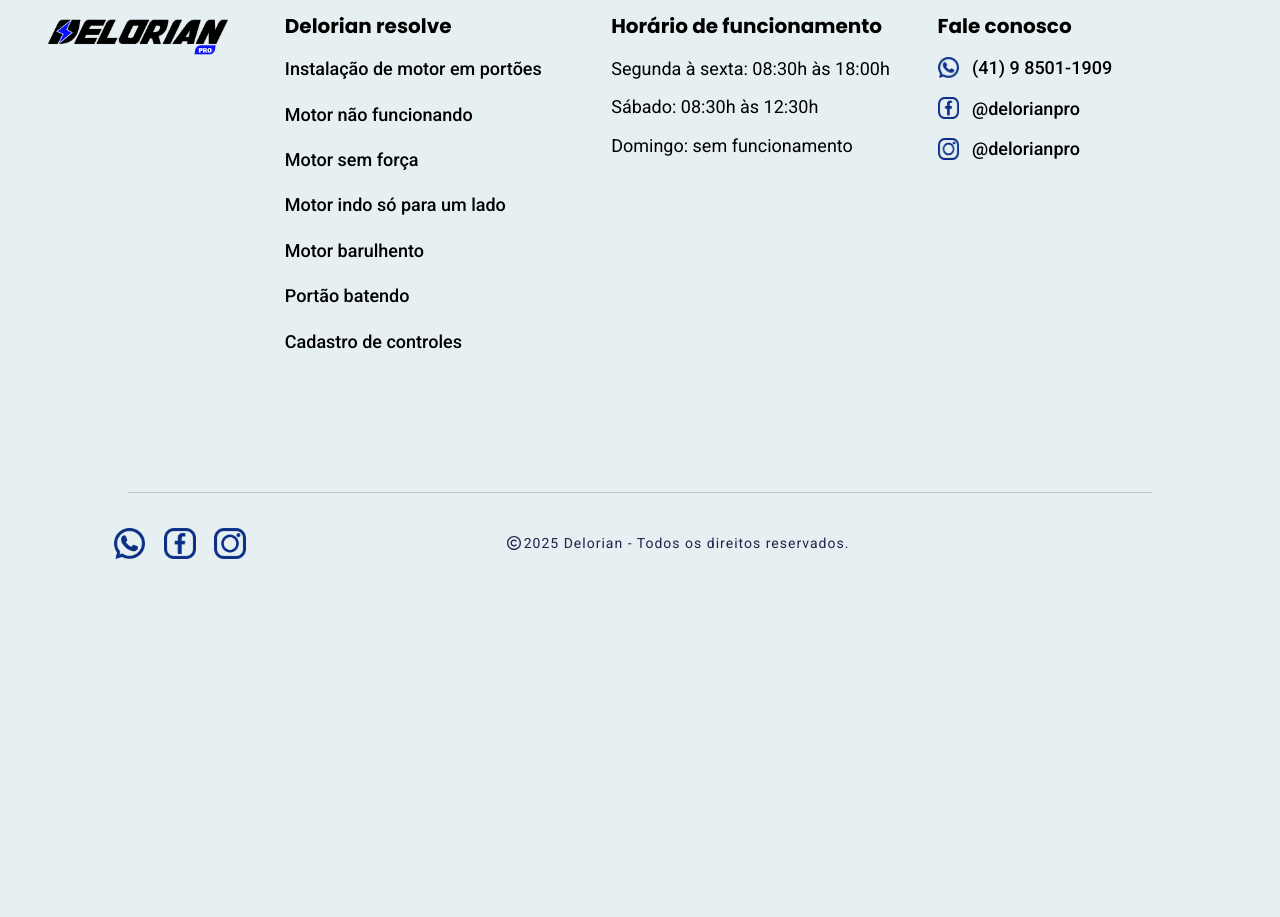
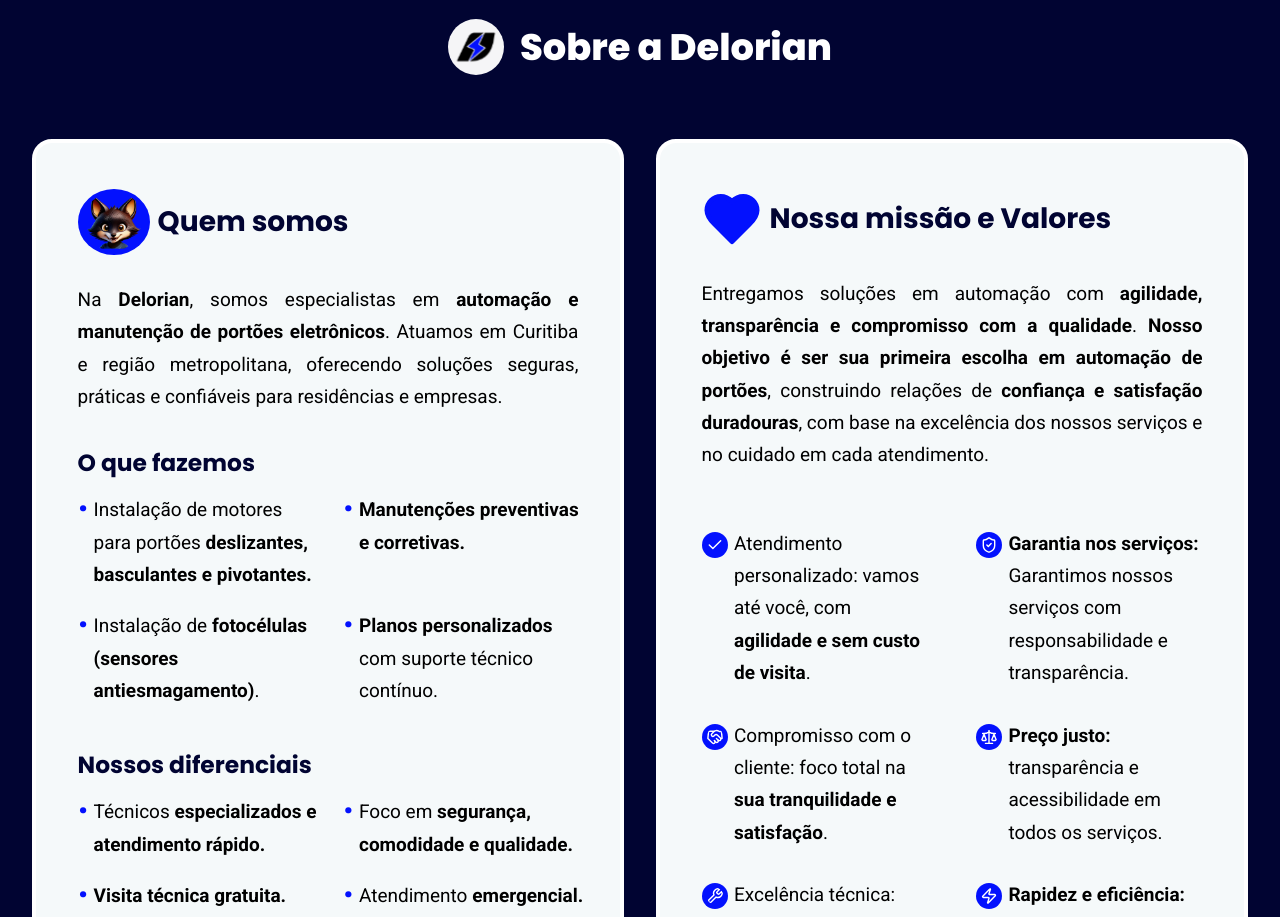
Before and after one commit to delorianpro/delorianpro-landing-ofc, a Next.js app: page / in a window 1280 px wide. Shown: the part 8680-9597 px from the top of the page. Before the commit the page ends 9369 px from the top, so only its background shows below. Built offline with nearby package versions, Linux system fonts and the light colour scheme.

Commit message:
Adiciona componente sobre a Delorian

```diff
--- a/src/app/page.tsx
+++ b/src/app/page.tsx
@@ -10,6 +10,7 @@
 import { MarcasParceiras } from "@/components/marcasParceiras/MarcasParceiras";
 import { Orcamento } from "@/components/orcamentoGratis/OrcamentoGratis";
 import { PlansDelorian } from "@/components/plans/PlansDelorian";
+import { SobreNos } from "@/components/sobreNos/SobreNos";
 import { SolucoesDelorian } from "@/components/solucoesDelorian/SolucoesDelorian";
 
 export default function Home() {
@@ -25,6 +26,7 @@
       <CardList />
       <MarcasParceiras />
       <Faq />
+      <SobreNos />
       <InfoSection />
       <Footer />
       <FloatingWhatsAppButton />
--- a/src/components/faq/StylesFaq.module.css
+++ b/src/components/faq/StylesFaq.module.css
@@ -182,6 +182,9 @@
     padding-right: 1.7rem;
     border-radius: 1.2rem;
   }
+  .faqContainer{
+    margin-bottom: 2rem;
+  }
 }
 @media(max-width: 370px){
   .titleFaq{
--- a/src/components/infoSection/StylesInfoSection.module.css
+++ b/src/components/infoSection/StylesInfoSection.module.css
@@ -3,7 +3,7 @@
   grid-template-columns: 1fr 4fr;
   margin: 0 auto;
   padding: 2rem 3rem;
-  margin-top: 10rem;
+  margin-top: 2rem;
   margin-bottom: 10%;
   position: relative;
   max-width: 1605px;
--- a/src/components/sobreNos/SobreNos.tsx
+++ b/src/components/sobreNos/SobreNos.tsx
@@ -2,59 +2,72 @@
 
 import Image from "next/image";
 import styles from "./StylesSobreNos.module.css";
-import { Check, Handshake, Heart, Wrench, Rocket, Scale } from "lucide-react";
+import { Check, Handshake, Heart, Wrench, Scale, ShieldCheck, Zap } from "lucide-react";
 
 export function SobreNos() {
-
   const phoneNumber = '+5541985011909';
   function handleRedirectWhatsapp () {
     const whatsappLink = `https://wa.me/${phoneNumber}?text=Olá!%20Tudo%20bem?%20Gostaria%20de%20mais%20informações.`;
     window.open(whatsappLink, '_blank');
   };
-
   return(
     <div className={styles.sobreNosComponent}>
       <div className={styles.sobreNosContainer}>
-        <div className={styles.titleSobreNosContainer}>
+        <div className={styles.titleComponentBlock}>
           <Image
             src={'/assets/iconD.svg'}
-            width={30}
-            height={94}
-            alt={'raio azul'}
+            width={104}
+            height={104}
+            alt={"Ícone com a letra D e um desenho de raio azul em seu interior, simbolizando o nome e a identidade visual da Delorian."}
             className={styles.iconD}
           />
-          <h2 className={styles.titleSobreNos}>Sobre a Delorian</h2>
+          <h2 className={styles.titleComponentText}>Sobre a Delorian</h2>
         </div>
-
       <div className={styles.infoContainer}>
           <div className={styles.quemSomosContainer}>
-            <div className={`${styles.titleContents} ${styles.titleContentQuemSomos}`}>
+            <div className={styles.titleQuemSomosBlock}>
               <Image
-                src={'/assets/mascoteFace2.webp'}
+                src={'/assets/mascoteFace.webp'}
                 width={200}
-                height={192} alt={"Rosto do mascote da Delorian que é uma rapoza de desenho"} className={styles.mascoteFace}             />
-              <h3 className={styles.titleContentQuemSomos}>Quem somos</h3>
+                height={182} alt={"Rosto do mascote da Delorian, uma simpática raposa em estilo desenho animado."} className={styles.mascoteFace}             />
+              <h3>Quem somos</h3>
             </div>
-            <div>
-              <p className={styles.paragraQuemSomos}>Na Delorian, somos especialistas em automação e manutenção de portões eletrônicos. Atuamos em Curitiba e região metropolitana, sempre com foco na segurança, comodidade e qualidade para nossos clientes.</p>
-              <p className={styles.paragraQuemSomos}>Contamos com técnicos altamente qualificados, prontos para atender desde instalações de motores para portões deslizantes, basculantes e pivotantes até manutenções preventivas e corretivas. Oferecemos planos personalizados que se adaptam às necessidades de cada cliente, proporcionando tranquilidade e suporte contínuo.</p>
-              <p className={styles.paragraQuemSomos}>Trabalhamos com as principais marcas do mercado, como PPA, Rossi, Peccinin, Garen, Intelbras e Nice, priorizando qualidade, segurança e confiabilidade.</p>
-              <p className={styles.paragraQuemSomos}>Valorizamos a transparência, a agilidade e o compromisso com a qualidade. Nosso objetivo é ser sua primeira escolha em automação de portões, construindo relações de confiança e satisfação duradouras.</p>
+              <p className={styles.pagraIntroQuemSomos}>Na<b className={styles.tagBold}> Delorian</b>, somos especialistas em <b>automação e manutenção de portões eletrônicos</b>. Atuamos em Curitiba e região metropolitana, oferecendo soluções seguras, práticas e confiáveis para residências e empresas.</p>
+            <div className={styles.blocksOqueFaEnossDif}>
+              <div>
+                <h3 className={styles.subTitleQuemSomos}>O que fazemos</h3>
+                <ul className={styles.ulBlockQuemSomos}>
+                  <li className={styles.paragraQuemSomosItemList}> Instalação de motores para portões <b className={styles.tagBold}>deslizantes, basculantes e pivotantes.</b></li>
+                  <li className={styles.paragraQuemSomosItemList}> <b className={styles.tagBold}>Manutenções preventivas e corretivas.</b></li>
+                  <li className={styles.paragraQuemSomosItemList}> Instalação de <b className={styles.tagBold}>fotocélulas (sensores antiesmagamento)</b>.</li>
+                  <li className={styles.paragraQuemSomosItemList}> <b className={styles.tagBold}>Planos personalizados</b> com suporte técnico contínuo.</li>
+                </ul>
+              </div>
+              <div>
+                <h3 className={styles.subTitleQuemSomos}>Nossos diferenciais</h3>
+                <ul  className={styles.ulBlockQuemSomos}>
+                  <li className={styles.paragraQuemSomosItemList}> Técnicos <b>especializados e atendimento rápido.</b></li>
+                  <li className={styles.paragraQuemSomosItemList}> Foco em <b>segurança, comodidade e qualidade.</b></li>
+                  <li className={styles.paragraQuemSomosItemList}> <b>Visita técnica gratuita.</b></li>
+                  <li className={styles.paragraQuemSomosItemList}> Atendimento<b> emergencial.</b></li>
+                  <li className={styles.paragraQuemSomosItemList}> Trabalhamos com as principais marcas: <i>PPA, Rossi, Peccinin, Garen, Intelbras e Nice.</i> </li>
+                  <li className={styles.paragraQuemSomosItemList}> Estamos sempre <b>atentos às inovações do mercado</b>, oferecendo soluções atualizadas e eficazes.</li>
+                </ul>
+              </div>
             </div>
           </div>
           <div className={styles.nossosValoresContainer}>
-            <div className={styles.titleContents}><Heart size={70} fill="#0311FE" color="#0311FE" className={styles.heartIcon}/><h3>Nossos valores e Princípios</h3></div>
-            <ul className={styles.ulNossosValores}>
-              <li className={styles.iconAndText}><Check size={40} className={styles.icons}/><p className={styles.paragra}>Atendimento personalizado: vamos até você, com <b>agilidade e sem custo de visita</b>.</p></li>
-              <li className={styles.iconAndText}><Handshake size={40} className={styles.icons}/><p className={styles.paragra}>Compromisso com o cliente: foco total na <b>sua tranquilidade e satisfação</b>.</p></li>
-              <li className={styles.iconAndText}><Scale size={40} className={styles.icons}/><p className={styles.paragra}><b>Preço justo:</b> transparência e acessibilidade em todos os serviços.</p></li>
-              <li className={styles.iconAndText}><Wrench size={40} className={styles.icons}/><p className={styles.paragra}>Excelência técnica: soluções bem feitas, com <b>marcas reconhecidas e profissionais capacitados</b>.</p></li>
-              <li className={styles.iconAndText}><Rocket size={40} className={styles.icons}/><p className={styles.paragra}><b>Rapidez e eficiência:</b> serviço ágil, sem perder a <b>qualidade</b>.</p></li>
-              <li className={styles.iconAndText}><Rocket size={40} className={styles.icons}/><p className={styles.paragra}><b>Suporte contínuo</b></p></li>
-              <li className={styles.iconAndText}><Rocket size={40} className={styles.icons}/><p className={styles.paragra}><b>Garantia nos serviços</b></p></li>
-              <li className={styles.iconAndText}><Rocket size={40} className={styles.icons}/><p className={styles.paragra}><b>Soluções sob medida</b></p></li>
+            <div className={styles.titleNossaMeValoresBlock}><Heart size={60} fill="#0311FE" color="#0311FE" className={styles.heartIcon}/><h3 className={styles.titleNossaMeValores}>Nossa missão e Valores</h3></div>
+              <p className={styles.pagraIntroMeValores}>Entregamos soluções em automação com <b>agilidade, transparência e compromisso com a qualidade</b>. <b>Nosso objetivo é ser sua primeira escolha em automação de portões</b>, construindo relações de <b>confiança e satisfação duradouras</b>, com base na excelência dos nossos serviços e no cuidado em cada atendimento.</p>
+              <ul className={styles.ulNossosValores}>
+                <li className={styles.iconAndParagraphNossaMeValoBlock}><Check size={26} className={styles.icons}/><p className={styles.paragraNossaMeValores}>Atendimento personalizado: vamos até você, com <b>agilidade e sem custo de visita</b>.</p></li>
+                <li className={styles.iconAndParagraphNossaMeValoBlock}><ShieldCheck size={26} className={styles.icons}/><p className={styles.paragraNossaMeValores}><b>Garantia nos serviços:</b> Garantimos nossos serviços com responsabilidade e transparência.</p></li>
+                <li className={styles.iconAndParagraphNossaMeValoBlock}><Handshake size={26} className={styles.icons}/><p className={styles.paragraNossaMeValores}>Compromisso com o cliente: foco total na <b>sua tranquilidade e satisfação</b>.</p></li>
+                <li className={styles.iconAndParagraphNossaMeValoBlock}><Scale size={26} className={styles.icons}/><p className={styles.paragraNossaMeValores}><b>Preço justo:</b> transparência e acessibilidade em todos os serviços.</p></li>
+                <li className={styles.iconAndParagraphNossaMeValoBlock}><Wrench size={26} className={styles.icons}/><p className={styles.paragraNossaMeValores}>Excelência técnica: soluções bem feitas, com <b>marcas reconhecidas e profissionais capacitados</b>.</p></li>
+                <li className={styles.iconAndParagraphNossaMeValoBlock}><Zap size={26} className={styles.icons}/><p className={styles.paragraNossaMeValores}><b>Rapidez e eficiência:</b> serviço ágil, sem perder a <b>qualidade</b>.</p></li>
             </ul>
-            <span onClick={handleRedirectWhatsapp} className={`${styles.paragra} ${styles.spanCta}`}>Precisou? Chama a Delorian.</span>
+            <span onClick={handleRedirectWhatsapp} className={styles.spanCta}>PRECISOU? CHAMA A DELORIAN.</span>
           </div>
         </div>
       </div>
--- a/src/components/sobreNos/StylesSobreNos.module.css
+++ b/src/components/sobreNos/StylesSobreNos.module.css
@@ -1,16 +1,19 @@
 .sobreNosComponent{
-  background-color: #010432;
-  padding: 3rem;
   margin: 0 auto;
+  margin-bottom: 6rem;
+  max-width: 100%;
 }
 .sobreNosContainer{
-  max-width: 90%;
+  max-width: 100%;
   margin: 0 auto;
-  padding: 0 1rem;
   justify-items: center;
   justify-content: space-around;
+  background-color: #010432;
+  padding: 2rem;
+  margin: 0 auto;
+  box-sizing: border-box;
 }
-.titleSobreNosContainer{
+.titleComponentBlock{
   display: flex;
   justify-content: center;
   width: fit-content;
@@ -23,14 +26,33 @@
 .iconD{
  width: 3.5rem;
 }
-.titleSobreNos, .titleContents{
+.titleComponentText{
   font-size: 2.5rem;
   font-weight: 800;
   line-height: auto;
   letter-spacing: 5%;
   color: #ffffff;
+  margin: 0 auto;
+}
+.titleQuemSomosBlock, .titleNossaMeValoresBlock, .subTitleQuemSomos, .questionValores, .titleComponentText{
   font-family: 'Poppins', sans-serif;
-  margin: 0 auto;
+}
+.iconAndParagraphNossaMeValoBlock, .paragraNossaMeValores, .spanCta, .paragraQuemSomos, .paragraQuemSomosItemList, .pagraIntroMeValores,.pagraIntroQuemSomos, .liEscolhaDelorian{
+  font-family: 'Roboto', monospace;
+}
+.titleQuemSomosBlock, .titleNossaMeValoresBlock {
+  display: grid;
+  grid-template-columns: auto 1fr;
+  gap: 0.5rem;
+  max-width: fit-content;
+  margin-bottom: 2.5rem;
+  font-size:1.563rem;
+  line-height: 107%;
+  align-items: flex-start;
+  font-weight: 900;
+  color: #010432;
+  justify-content: flex-start;
+  align-items: center;
 }
 .infoContainer{
   display: grid;
@@ -40,151 +62,265 @@
   margin-bottom: 4rem;
 }
 .quemSomosContainer, .nossosValoresContainer{
-  background: #F5F9FA;
+  display: flex;
+  flex-direction: column;
+  background: #f5f9fa;
   border-radius: 1.25rem;
-  padding: 2rem 3rem;
+  border: 4px solid white;
+  padding: 2.9rem 5rem;
   text-align: flex-start;
 }
 .ulNossosValores{
   display: grid;
   grid-template-columns: 1fr 1fr;
+  gap: 3rem;
+  row-gap: 1rem;
+  margin-top: 2rem;
+  margin-bottom: 1rem;
 }
-.iconAndText{
+.iconAndParagraphNossaMeValoBlock{
   display: grid;
   grid-template-columns: min-content 1fr;
-  gap: 1rem;
+  gap: 0.4rem;
   width: fit-content;
   justify-content: flex-start;
   align-items: center;
-  font-family: 'Roboto', monospace;
-  font-size: 1.188rem;
-  margin-bottom: 1.5rem;
   align-items: flex-start;
   margin-bottom: 0.4rem;
 }
-
-/* .iconAndTextFirstBlock{
-  align-items: center;
-} */
-.paragra{
-  font-family: 'Roboto', monospace;
-  font-size: 1.2rem;
-  margin-bottom: 1.8rem;
-  line-height: 1.5;
+.paragraQuemSomos, .paragraQuemSomosItemList, .pagraIntroQuemSomos, .pagraIntroMeValores, .paragraNossaMeValores, .spanCta{
+  font-size: 1.188rem;
+  line-height: 1.7;
 }
-.paragraQuemSomos{
-  font-family: 'Roboto', monospace;
-  font-size: 1.4rem;
-  margin-bottom: 0.5rem;
-  line-height: 1.5;
+.pagraIntroQuemSomos, .pagraIntroMeValores{
+  margin-bottom: 1.5rem;
   text-align: justify;
 }
-.titleContents{
-  display: grid;
-  grid-template-columns: auto 5fr;
-  gap: 1rem;
-  max-width: fit-content;
-  margin-bottom: 2.5rem;
-  font-size:1.5rem;
-  align-items: flex-start;
-  font-weight: 900;
-  color: #000000;
-  justify-content: flex-start;
-  align-items: center;
+.paragraQuemSomosItemList{
+  margin-left: 1rem;
+  margin-bottom: 1rem;
+  position: relative;
+  text-align: flex-start;
+ }
+.paragraQuemSomosItemList::before{
+  content: ".";
+  position: absolute;
+  color: #0311FE;
+  font-size: 3.5rem;
+  transform: translate(-120%, -51%);
 }
-.titleContentQuemSomos{
-  align-items: center;
+.subTitleQuemSomos{
+  color: #010432;
+  position: relative;
+  margin-bottom: 1.2rem;
+  margin-top: 1.8rem;
+  font-size: 1.463rem;
+  line-height: 107%;
+  font-weight: 700;
 }
 .icons{
   width: fit-content;
   background: #0311FE;
   color: white;
-  padding: 0.6rem;
+  padding: 0.28rem;
+  line-height: 1.7;
   border-radius: 50%;
   display: inline-flex;
   align-items: center;
   justify-content: center;
-}
-.heartIcon{
-  margin-left: -0.7rem;
+  margin-top: 0.25rem;
 }
 .mascoteFace{
   background: #0311FE;
   border-radius: 50%;
-  width: 5rem;
+  width: 4.5rem;
   height: auto;
   padding: 0.25rem;
 }
 .spanCta{
+  letter-spacing: 0.10rem;
   display: flex;
-  justify-content: center;
-  font-weight: 900;
-  color: #000046;
-  font-size: 1.4rem;
-  margin-top: 2rem;
-
+  font-weight: 700;
+  color: white;
+  width: fit-content;
+  margin: 0 auto;
+  padding: 1.4rem 2rem;
+  background: #0311FE;
+  font-size: 0.9rem;
+  border-radius: 0.375rem;
+  margin-top: auto;
   &:hover{
     cursor: pointer;
-    color: #0311FE;
+    background: black;
   }
 }
-.questionValores{
-  font-family: 'Poppins', sans-serif;
-  font-weight: 600;
-  font-size: 1.6rem;
-  text-align: center;
+.ulBlockQuemSomos{
+  display: grid;
+  grid-template-columns: 1fr 1fr;
+  column-gap: 3rem;
+  row-gap: 0.2rem;
+}
+@media (max-width: 1400px){
+.titleComponentText{
+  font-size: 2.3rem;
+  }
+.titleNossaMeValoresBlock, .titleQuemSomosBlock{
+  font-size: 1.5rem;
   margin-bottom: 1.8rem;
-  line-height: 1.5;
+  }
+.pagraIntroQuemSomos, .paragraNossaMeValores{
+  margin-bottom: 0.5rem;
+  }
+.quemSomosContainer, .nossosValoresContainer{
+  padding: 2.9rem 2.6rem;
 }
-.liEscolhaDelorian{
-  font-family: 'Roboto', monospace;
-  font-size: 1.4rem;
+.sobreNosComponent{
+  margin-bottom: 0rem;
 }
-
-
-
-/* Responsiveness */
-
-@media (max-width: 1200px){
+.ulBlockQuemSomos{
+  column-gap: 2.5rem;
+  max-width: 98%;
+}
+.sobreNosContainer{
+  padding: 1.5rem 2rem;
+}
+}
+@media (max-width: 1020px){
+.infoContainer{
+  display: grid;
+  grid-template-columns: 1fr;
+  gap: 2rem;
+  margin-top: 2rem;
+  margin-bottom: 4rem;
+}
+ .quemSomosContainer, .nossosValoresContainer{
+  padding: 2.9rem 4rem;
+}
+.ulNossosValores{
+  margin-top: 1rem;
+}
+ .paragraQuemSomosItemList{
+    max-width: fit-content;
+}
+.heartIcon{
+  height: 3rem;
+  width: auto;
+}
+}
+@media (max-width: 800px){
 .sobreNosComponent{
-  padding: 1rem;
-  padding-top: 2rem;
+  margin-bottom: 3rem;
 }
 .quemSomosContainer, .nossosValoresContainer{
-    padding: 3rem 4rem;
+  padding: 2.9rem 2rem;
 }
 }
-@media (max-width: 970px){
-  .titleSobreNos{
-    font-size: 2.3rem;
+@media (max-width: 600px){
+.ulBlockQuemSomos{
+  grid-template-columns: 1fr;
+}
+.titleComponentText{
+  font-size: 1.5rem;
+}
+.iconD{
+  width: 2.5rem;
   }
-  .titleContentQuemSomos, .titleContents{
-    font-size: 1.4rem;
+.titleComponentBlock{
+  margin-bottom: 2rem;
+  gap: 0.5rem;
   }
-  .titleContents{
-    margin-bottom: 1.5rem;
+.titleQuemSomosBlock, .titleNossaMeValoresBlock{
+  font-size: 1.1rem;
+  margin-bottom: 1rem;
   }
-  .paragra{
-    font-size: 1rem;
+.subTitleQuemSomos{
+  font-size: 1.1rem;
+  }
+.mascoteFace{
+  width: 3.8rem;
+  }
+.heartIcon{
+  width: 2.5rem;
+  }
+.paragraQuemSomos, .pagraIntroMeValores, .pagraIntroQuemSomos, .paragraQuemSomosItemList, .paragraNossaMeValores{
+  font-size: 1rem;
+  }
+.spanCta{
+  font-size: 0.8rem;
   }
 }
-@media (max-width: 900px){
-  .quemSomosContainer, .nossosValoresContainer{
-    padding: 2.5rem 2rem;
+@media (max-width: 450px){
+.titleComponentText{
+  font-size: 1.5rem;
+  }
+.iconD{
+  width: 2.4rem;
+  }
+.titleQuemSomosBlock, .titleNossaMeValoresBlock{
+  font-size: 1rem;
+  margin-bottom: 1rem;
+  gap: 0.2rem;
+  }
+.subTitleQuemSomos{
+  font-size: 0.95rem;
+  margin-top: 1.2rem;
+  }
+.mascoteFace{
+  width: 2.2rem;
+  }
+.heartIcon{
+  width: 1.9rem;
+  }
+.paragraQuemSomos, .pagraIntroMeValores, .pagraIntroQuemSomos, .paragraQuemSomosItemList, .paragraNossaMeValores{
+  font-size: 0.9rem;
+  line-height: 1.55;
+  }
+.quemSomosContainer, .nossosValoresContainer{
+  padding: 1.8rem 1.4rem;
+  max-width: 98%;
+  margin: 0 auto;
 }
+.sobreNosContainer{
+  padding: 1.2rem 0.6rem;
+  padding-bottom: 0.1rem;
+  }
+.paragraQuemSomosItemList{
+  margin-bottom: 0.5rem;
+  max-width: 19rem;
+  line-height: 1.55;
 }
-
-@media (max-width: 800px){
-  .quemSomosContainer, .nossosValoresContainer{
-    padding: 2.5rem 2rem;
+.paragraQuemSomosItemList{
+  margin-left: 0.8rem;
 }
-  .sobreNosComponent{
-    margin-bottom: 6rem;
+.paragraQuemSomosItemList::before{
+  font-size: 3rem;
+  transform: translate(-120%, -54%);
+}
+.ulNossosValores{
+  row-gap: 0.2rem;
+  column-gap: 0.5rem;
+  margin-top: 0;
+  margin-bottom: 0.8rem;
+  grid-template-columns: 1fr;
+}
+.icons{
+  width: 1.1rem;
+  padding: 0.2rem;
+  height: auto;
   }
-    .titleContents{
-    margin-bottom: 1rem;
+.spanCta{
+  font-size: 0.65rem;
+  padding: 1rem 1.2rem;
+  text-align: center;
   }
-  .paragra{
-    font-size: 0.8rem;
+.titleNossaMeValoresBlock{
+  margin-bottom: 0.2rem;
   }
 }
+@media (max-width: 303px){
+.spanCta{
+  font-size: 0.6rem;
+  padding: 0.8rem 0.7rem;
+  text-align: center;
+  }
+}
```
Also changed, not shown: public/assets/mascoteFace.webp (renamed from public/assets/mascoteFace2.webp).
